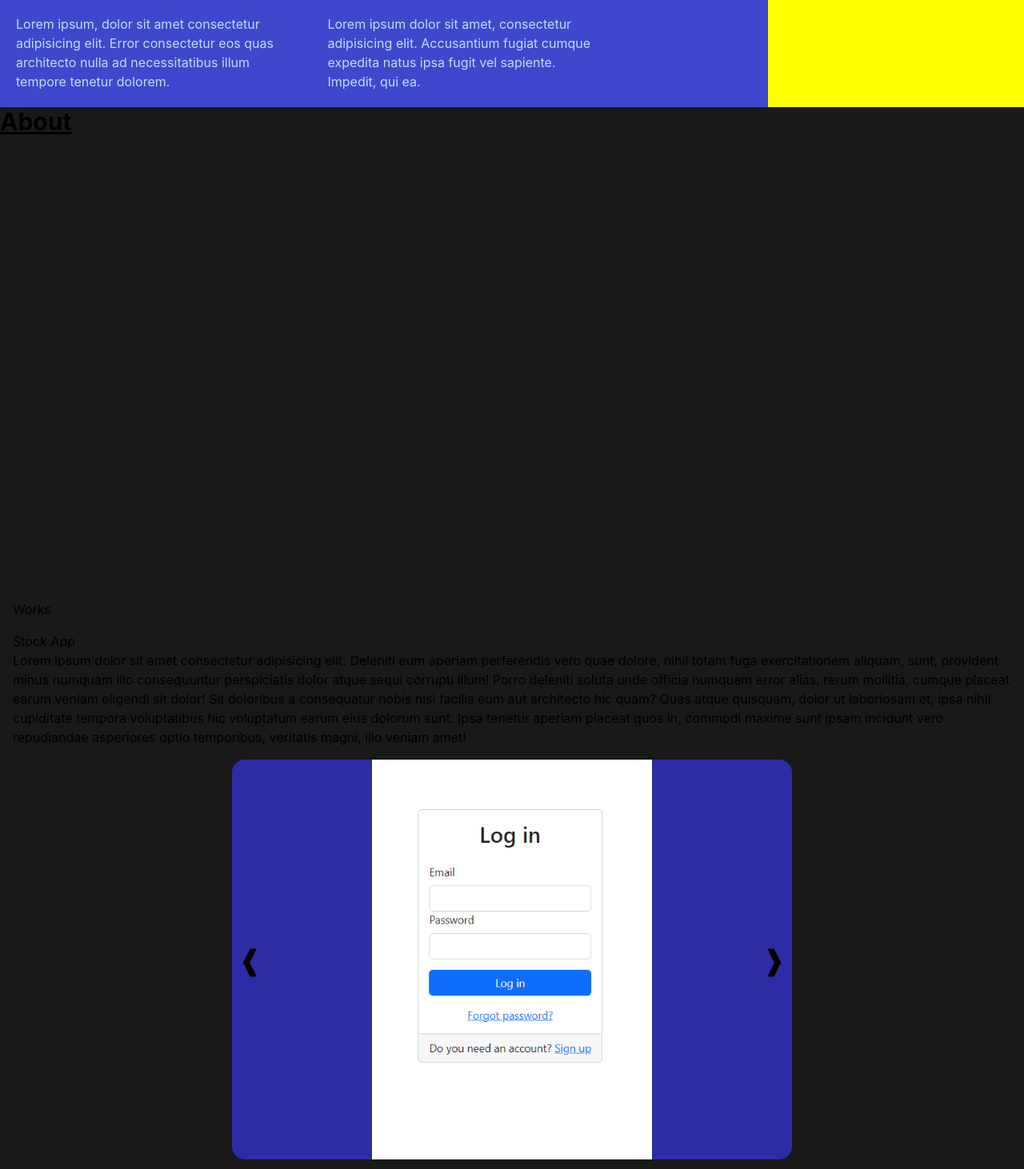
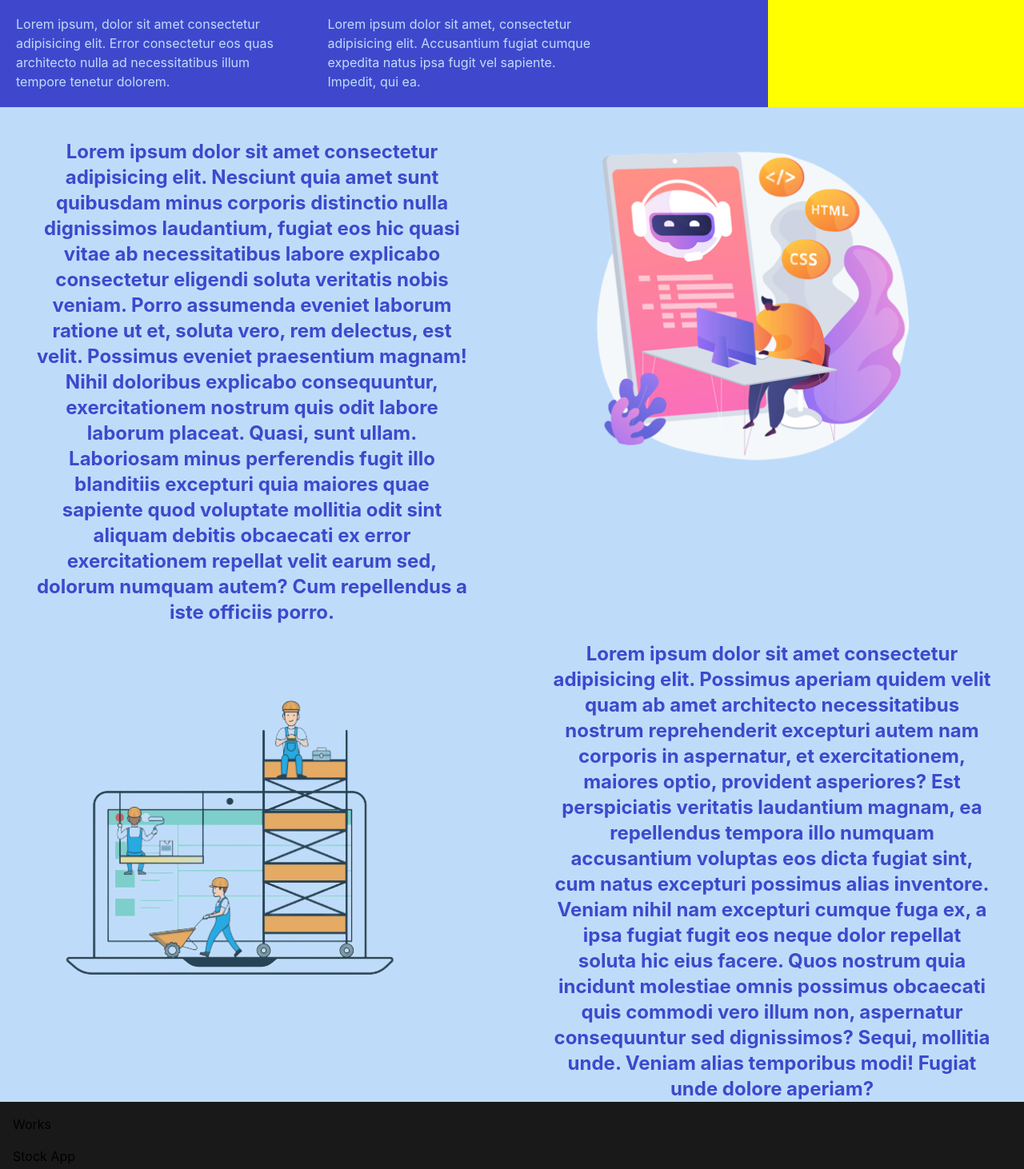
Before and after one commit to KrzysztofSnopek/resume, a React (Create React App) app: page / in a window 1280 px wide. Shown: the part 500-1962 px from the top of the page at 80% size. Built offline with nearby package versions, Linux system fonts and the light colour scheme; the HTML template or start-up script is replaced by a standard one.

Commit message:
Adds grid with tailwind to the about section

```diff
--- a/src/Components/About.tsx
+++ b/src/Components/About.tsx
@@ -1,9 +1,23 @@
-import '../Styles/About.css'
+// import '../Styles/About.css'
 
 export function About() {
   return (
-    <>
-        <div className='about font-bold underline text-3xl'>About</div>
-    </>
+    <div className="bg-secondary text-primary grid lg:grid-cols-2 gap-5">
+        <div className='px-10 pt-10 font-bold text-2xl order-1 text-center'>
+          Lorem ipsum dolor sit amet consectetur adipisicing elit. Nesciunt quia amet sunt quibusdam minus corporis distinctio nulla dignissimos laudantium, fugiat eos hic quasi vitae ab necessitatibus labore explicabo consectetur eligendi soluta veritatis nobis veniam. Porro assumenda eveniet laborum ratione ut et, soluta vero, rem delectus, est velit. Possimus eveniet praesentium magnam! Nihil doloribus explicabo consequuntur, exercitationem nostrum quis odit labore laborum placeat. Quasi, sunt ullam. Laboriosam minus perferendis fugit illo blanditiis excepturi quia maiores quae sapiente quod voluptate mollitia odit sint aliquam debitis obcaecati ex error exercitationem repellat velit earum sed, dolorum numquam autem? Cum repellendus a iste officiis porro.
+        </div>
+
+        <div className="px-10 order-2">
+          <img src={require('../Images/about_1.png')} />
+        </div>
+
+        <div className="px-10 text-2xl font-bold order-3 lg:order-4 text-center">
+          Lorem ipsum dolor sit amet consectetur adipisicing elit. Possimus aperiam quidem velit quam ab amet architecto necessitatibus nostrum reprehenderit excepturi autem nam corporis in aspernatur, et exercitationem, maiores optio, provident asperiores? Est perspiciatis veritatis laudantium magnam, ea repellendus tempora illo numquam accusantium voluptas eos dicta fugiat sint, cum natus excepturi possimus alias inventore. Veniam nihil nam excepturi cumque fuga ex, a ipsa fugiat fugit eos neque dolor repellat soluta hic eius facere. Quos nostrum quia incidunt molestiae omnis possimus obcaecati quis commodi vero illum non, aspernatur consequuntur sed dignissimos? Sequi, mollitia unde. Veniam alias temporibus modi! Fugiat unde dolore aperiam?
+        </div>
+
+        <div className="px-10 order-4 lg:order-3">
+          <img src={require('../Images/about_2.png')} />
+        </div>
+    </div>
   )
 }
--- a/tailwind.config.js
+++ b/tailwind.config.js
@@ -4,7 +4,12 @@ module.exports = {
     "./src/**/*.{js,jsx,ts,tsx}", './public/index.html'
   ],
   theme: {
-    extend: {},
+    extend: {
+      colors: {
+        primary: 'rgb(63, 72, 204)',
+        secondary: 'rgb(190, 220, 250)'
+      }
+    },
   },
   plugins: [],
 }
```
Also changed, not shown: src/Images/about_1.png (added), src/Images/about_2.png (added).
